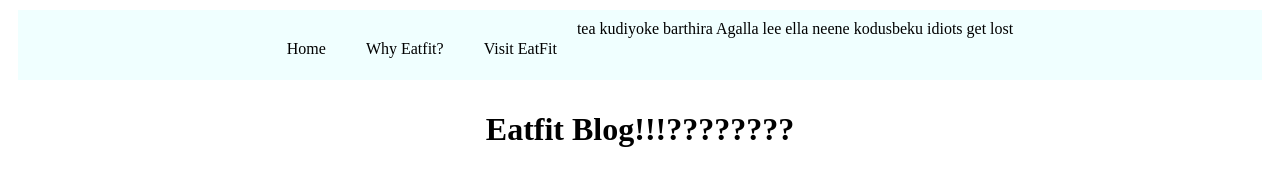
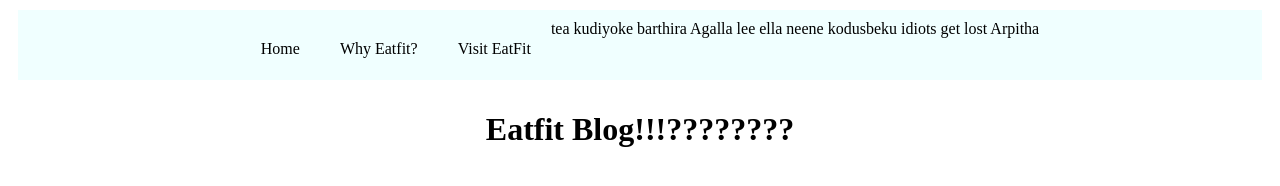
Before and after one commit to TushikaTej/Glovish, a plain HTML site: page index.html in a window 1280 px wide. Drawn offline with Linux system fonts and the light colour scheme.

Commit message:
Arpitha get lost

```diff
--- a/index.html
+++ b/index.html
@@ -39,7 +39,7 @@
             Agalla lee
 
             ella neene kodusbeku
-            idiots get lost
+            idiots get lost Arpitha
         </div>
 
         <div class="logo">
```
